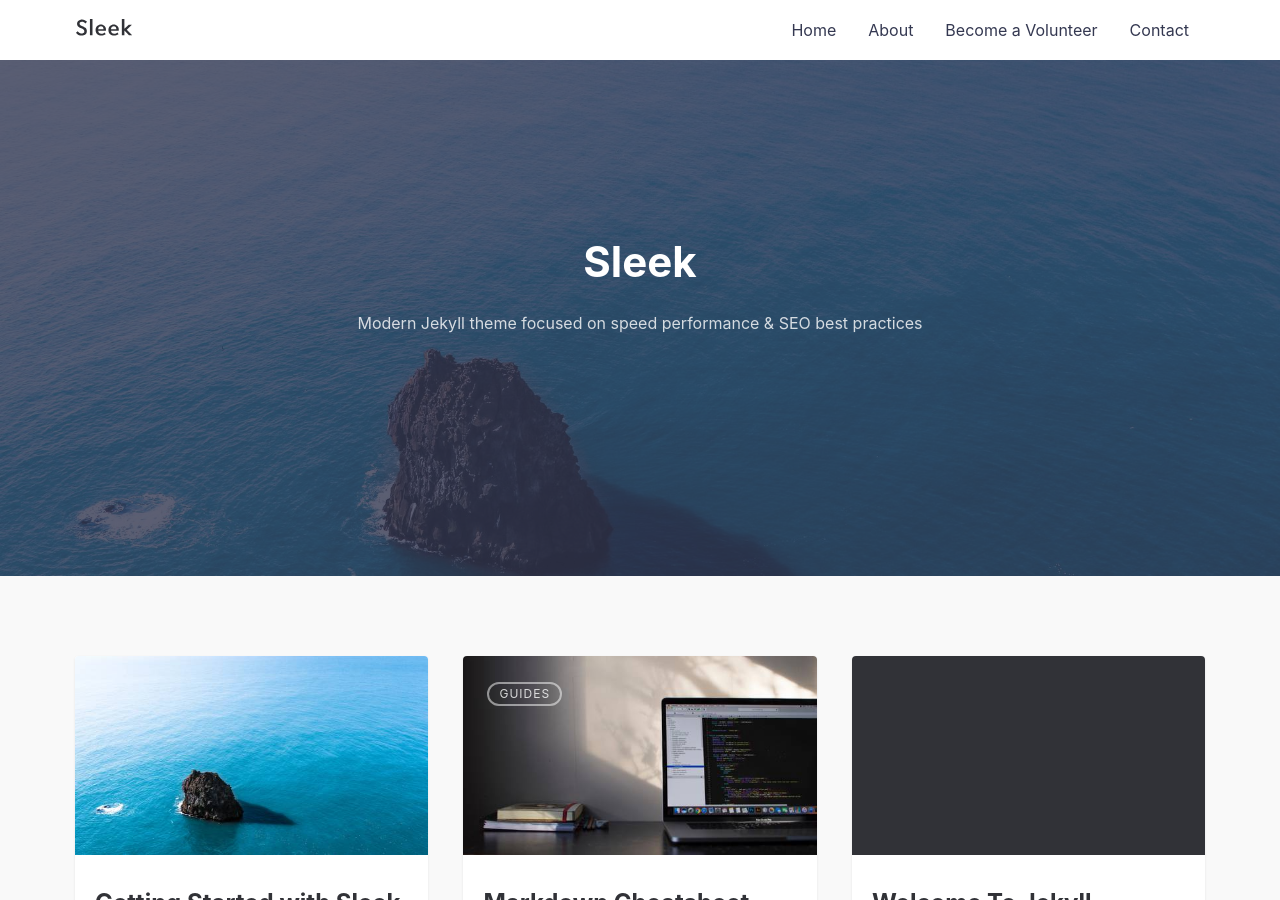
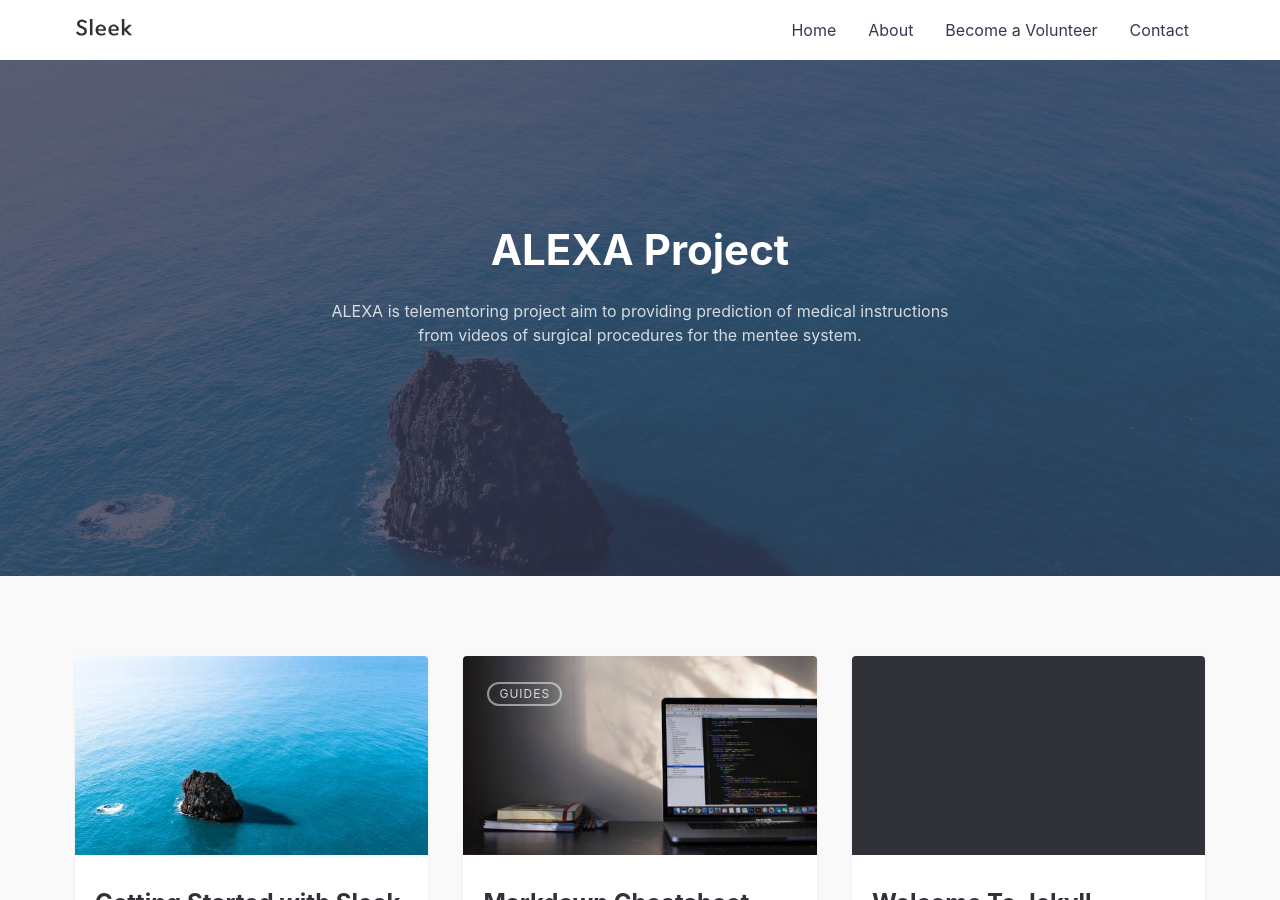
Before and after one commit to Alexa-jw/alexatry1, a Jekyll site: the page built from index.md, in a window 1280 px wide and 900 px high. Built offline with Jekyll 4.4.1, drawn with Linux system fonts in a browser that asks for light colours; some of the changed text lies outside the part shown.

Commit message:
Update _config.yml

```diff
--- a/_config.yml
+++ b/_config.yml
@@ -1,11 +1,11 @@
 # SITE CONFIGURATION
-title: Sleek # your site title
+title: ALEXA Project # your site title
 author: GitHub User # You :P
 description: > # Meta description of Homepage
   Write an awesome description for your new site here. You can edit this
   line in _config.yml. It will appear in your document head meta (for
   Google search results) and in your feed.xml site description.
-baseurl: "/sleek" # the subpath of your site, e.g. /blog
+baseurl: "/ALEXA" # the subpath of your site, e.g. /blog
 url: "https://janczizikow.github.io/" # the base hostname & protocol for your site, e.g. http://example.com
 
 # SEO PLUGIN
@@ -27,7 +27,7 @@ navigation: # Navigation links
   - {name: 'Contact', link: '/contact'}
 
 tagline: >
-  Modern Jekyll theme focused on speed performance &amp; SEO best practices
+  ALEXA is telementoring project aim to providing prediction of medical instructions from videos of surgical procedures for the mentee system.
 
 hero_img: posts/sleek_lg.jpg # Main background image: use the path from /assets/img/ => This will output /assets/img/posts/sleek_lg.jpg
 
```
